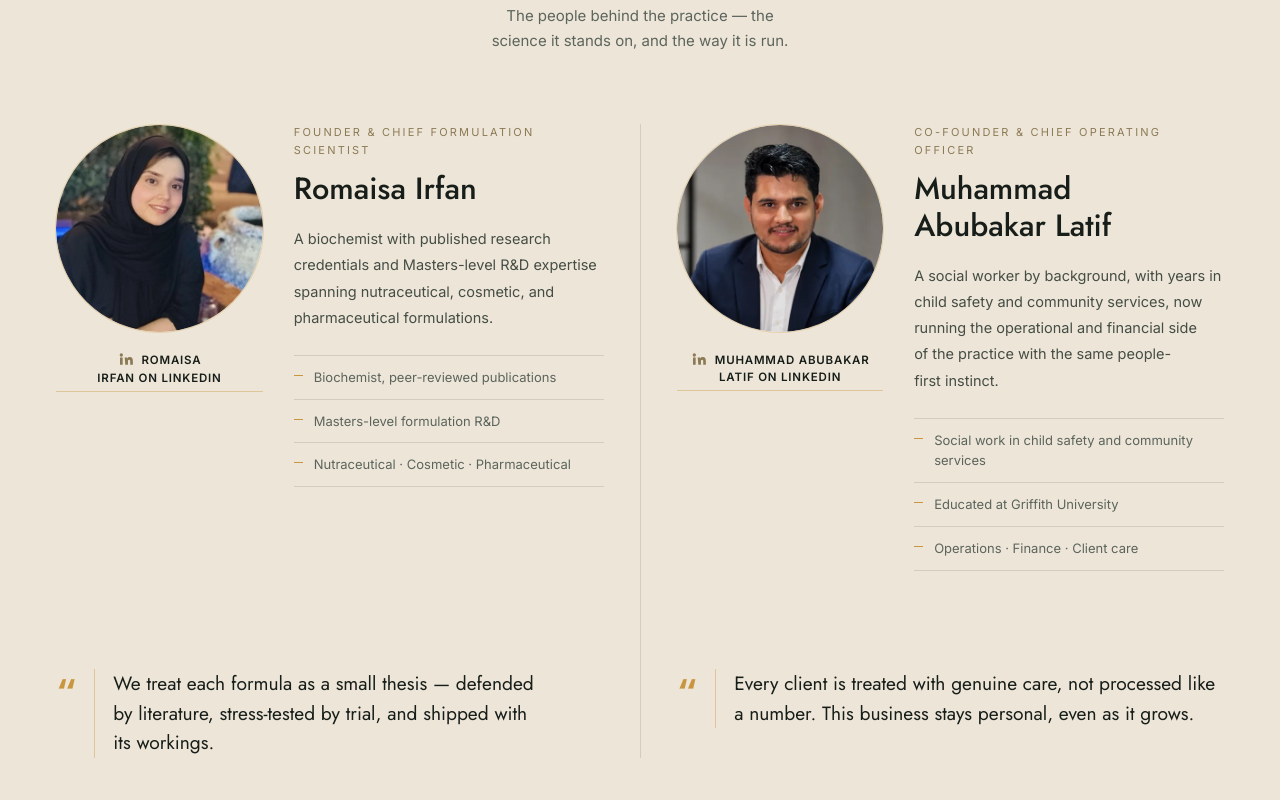
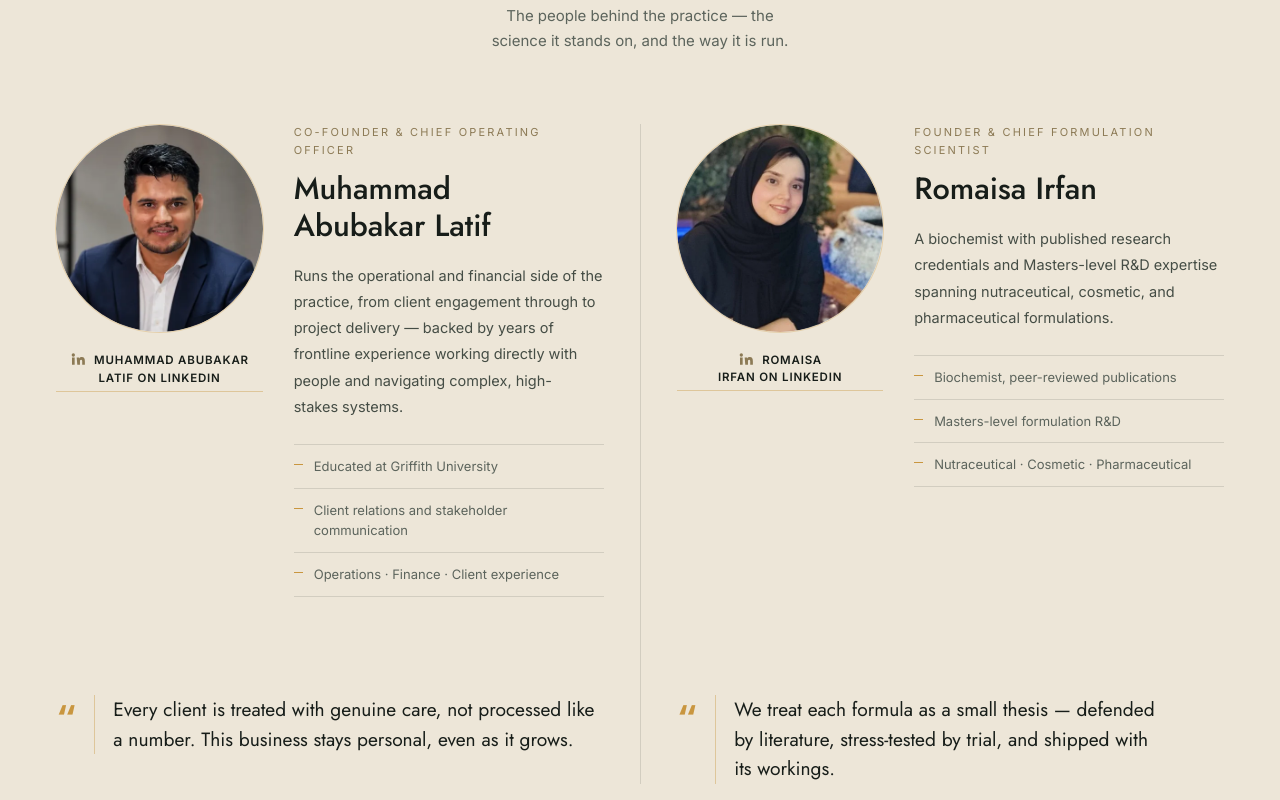
Before and after one commit to TechOptionz/formulyn-website, a Next.js app: page /about in a window 1280 px wide. Shown: the part 2340-3140 px from the top of the page. Built offline with nearby package versions, Linux system fonts and the light colour scheme.

Commit message:
profiles swapped

```diff
--- a/src/data/about.ts
+++ b/src/data/about.ts
@@ -114,10 +114,10 @@ export const founder = {
 } as const satisfies Leader;
 
 /**
- * Sourced from his own LinkedIn profile — title, employer, location, the
- * Griffith University entry, and the social-work background are all stated
- * there. Nothing here is inferred beyond that: no degree is named because the
- * profile names none.
+ * Sourced from his own LinkedIn profile — title, employer, location, and the
+ * Griffith University entry are all stated there. Nothing here is inferred
+ * beyond that: no degree is named because the profile names none, and the
+ * earlier career is described by what it involved rather than by a job title.
  */
 export const coLeader = {
   name: "Muhammad Abubakar Latif",
@@ -129,11 +129,13 @@ export const coLeader = {
     src: "/leader-abubakar-latif-2026.webp",
     alt: "Muhammad Abubakar Latif, Co-Founder and Chief Operating Officer at Formulyn",
   },
-  bio: "A social worker by background, with years in child safety and community services, now running the operational and financial side of the practice with the same people-first instinct.",
+  bio: "Runs the operational and financial side of the practice, from client engagement through to project delivery — backed by years of frontline experience working directly with people and navigating complex, high-stakes systems.",
+  /* Ordered to set parallel with the founder's list above: the qualification
+     first, then the discipline, then the dot-separated remit last. */
   credentials: [
-    "Social work in child safety and community services",
     "Educated at Griffith University",
-    "Operations · Finance · Client care",
+    "Client relations and stakeholder communication",
+    "Operations · Finance · Client experience",
   ],
   linkedin:
     "https://www.linkedin.com/in/muhammad-abubakar-latif-2a220816b/",
@@ -142,8 +144,9 @@ export const coLeader = {
 } as const satisfies Leader;
 
 /**
- * The row, in order. `LeadershipSection` renders straight off this array, so a
- * third person is a data edit — add them here and widen the grid template in
- * `LeadershipSection.module.css`.
+ * The row, in order — co-leader on the left, founder on the right.
+ * `LeadershipSection` renders straight off this array, so both the order and a
+ * third person are data edits: reorder here, or add someone and widen the grid
+ * template in `LeadershipSection.module.css`.
  */
-export const leaders: readonly Leader[] = [founder, coLeader];
+export const leaders: readonly Leader[] = [coLeader, founder];
```
